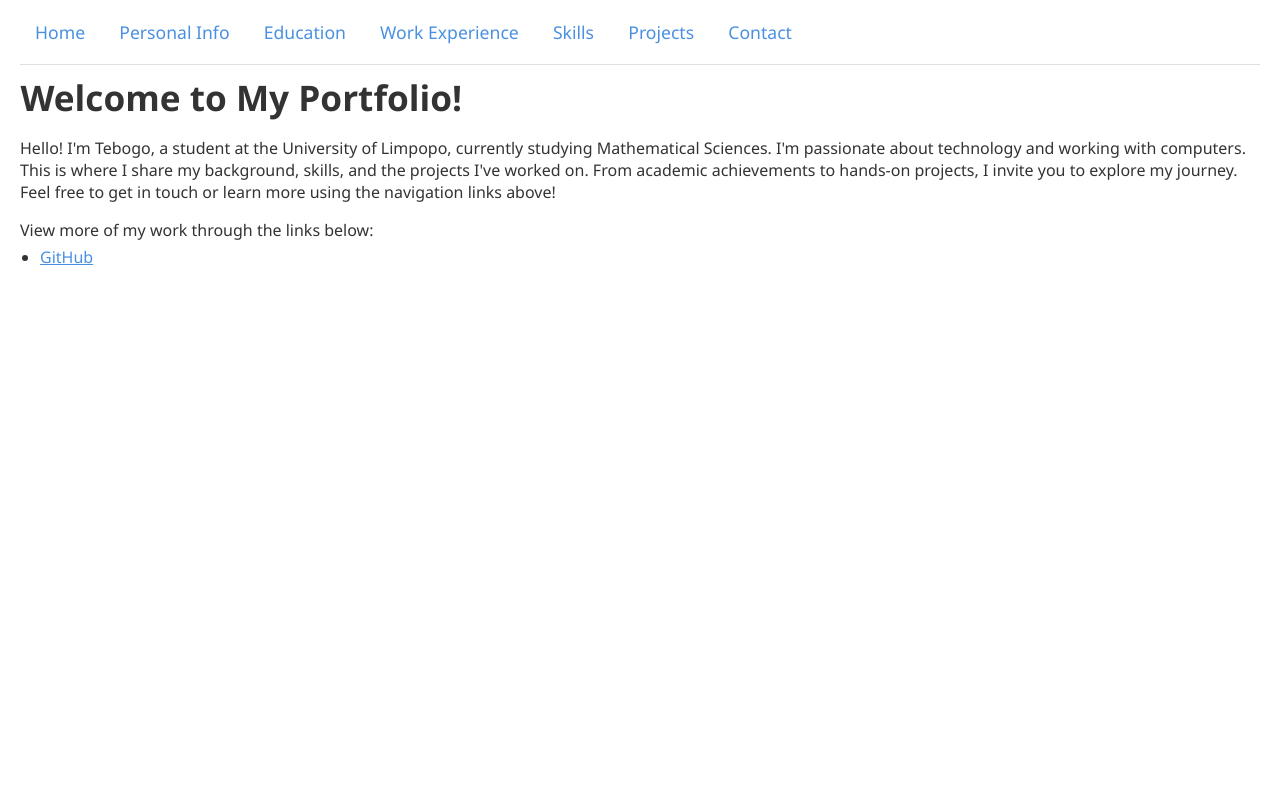
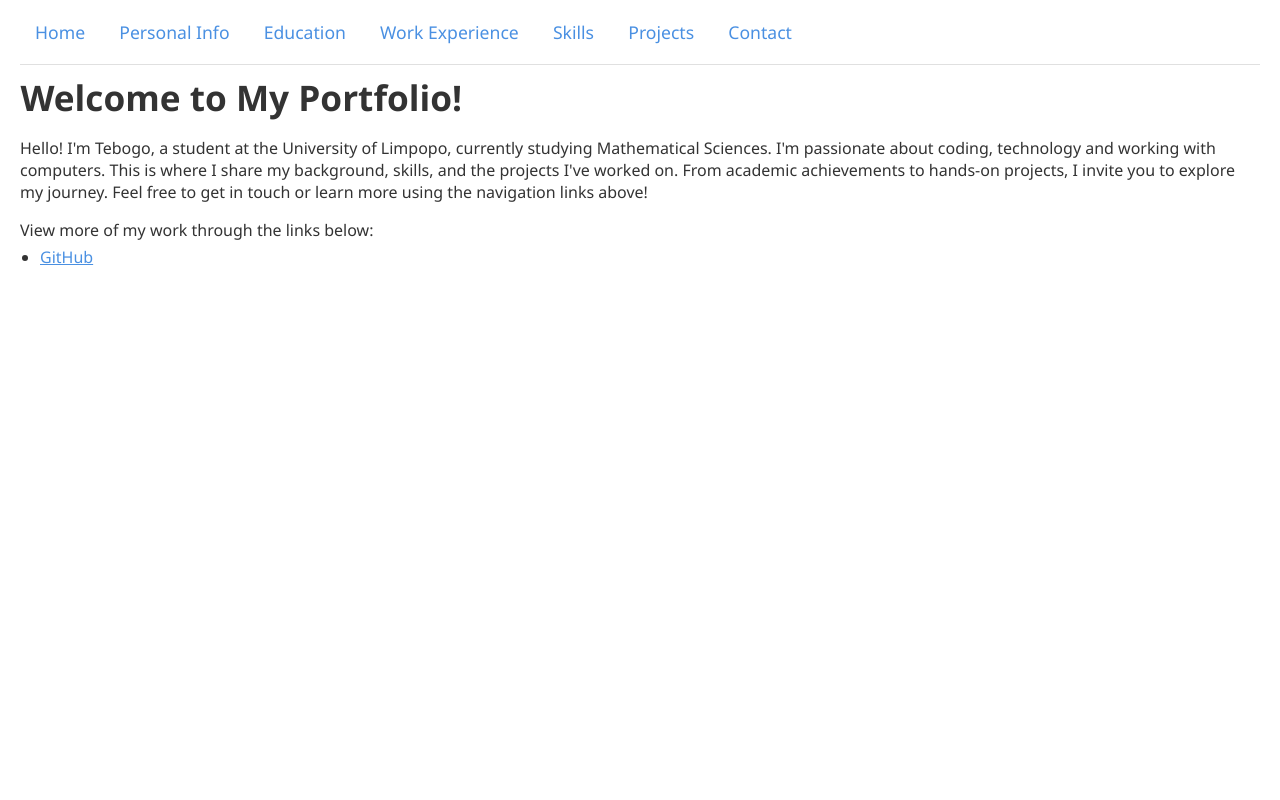
Before and after one commit to TebogoMpe/CV-Website, a Flask app: page / in a window 1280 px wide. Run offline with Flask 3, Linux system fonts and the light colour scheme.

Commit message:
Update index.html

```diff
--- a/templates/index.html
+++ b/templates/index.html
@@ -20,7 +20,7 @@
      <hr/>
 
         <h1>Welcome to My Portfolio!</h1>
-        <p>Hello! I'm Tebogo, a student at the University of Limpopo, currently studying Mathematical Sciences. I'm passionate about technology and working with computers. This is where I share my background, skills, and the projects I've worked on. From academic achievements to hands-on projects, I invite you to explore my journey. Feel free to get in touch or learn more using the navigation links above!</p>
+        <p>Hello! I'm Tebogo, a student at the University of Limpopo, currently studying Mathematical Sciences. I'm passionate about coding, technology and working with computers. This is where I share my background, skills, and the projects I've worked on. From academic achievements to hands-on projects, I invite you to explore my journey. Feel free to get in touch or learn more using the navigation links above!</p>
 
 
         <p>View more of my work through the links below:</p>
```
